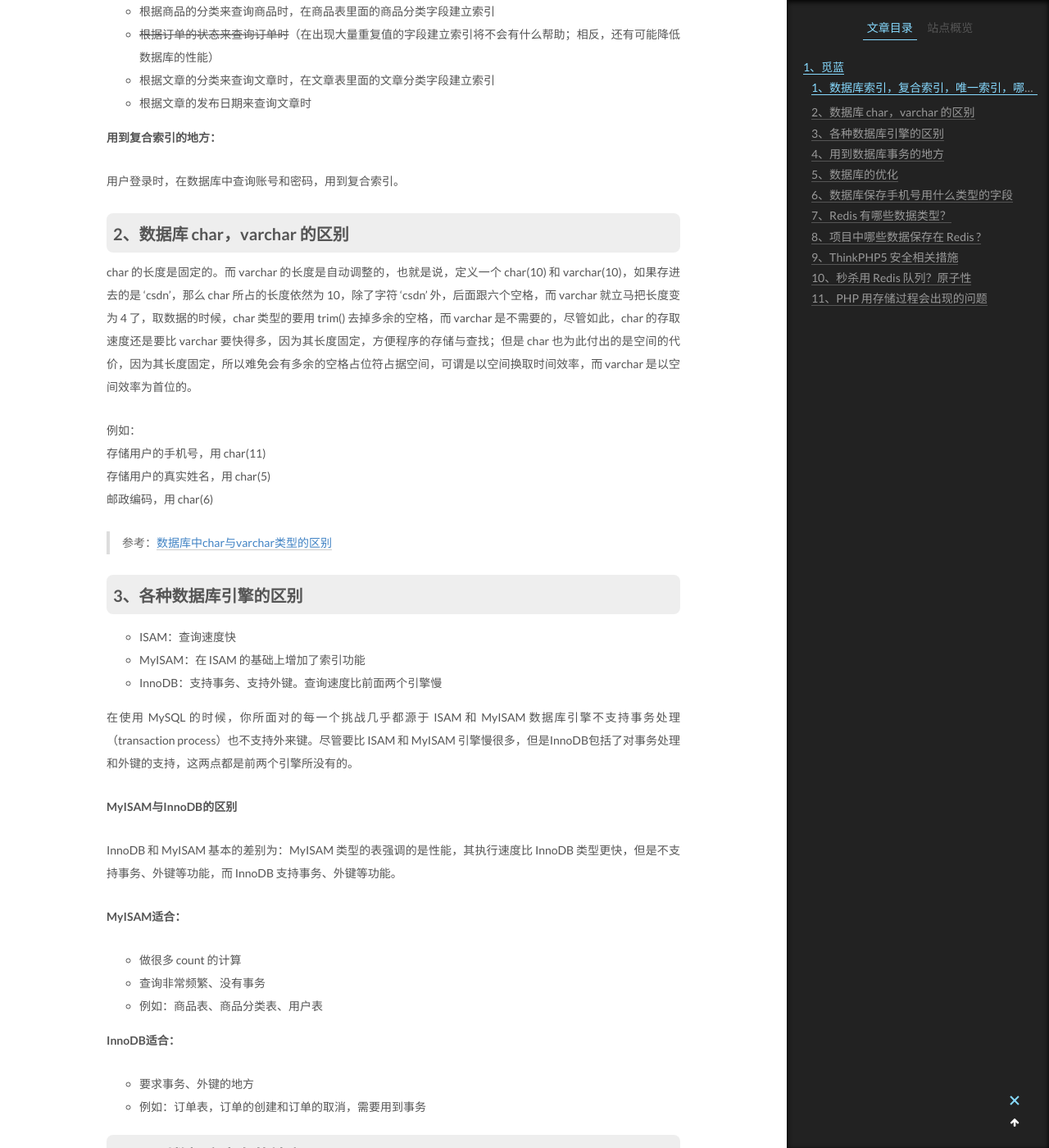
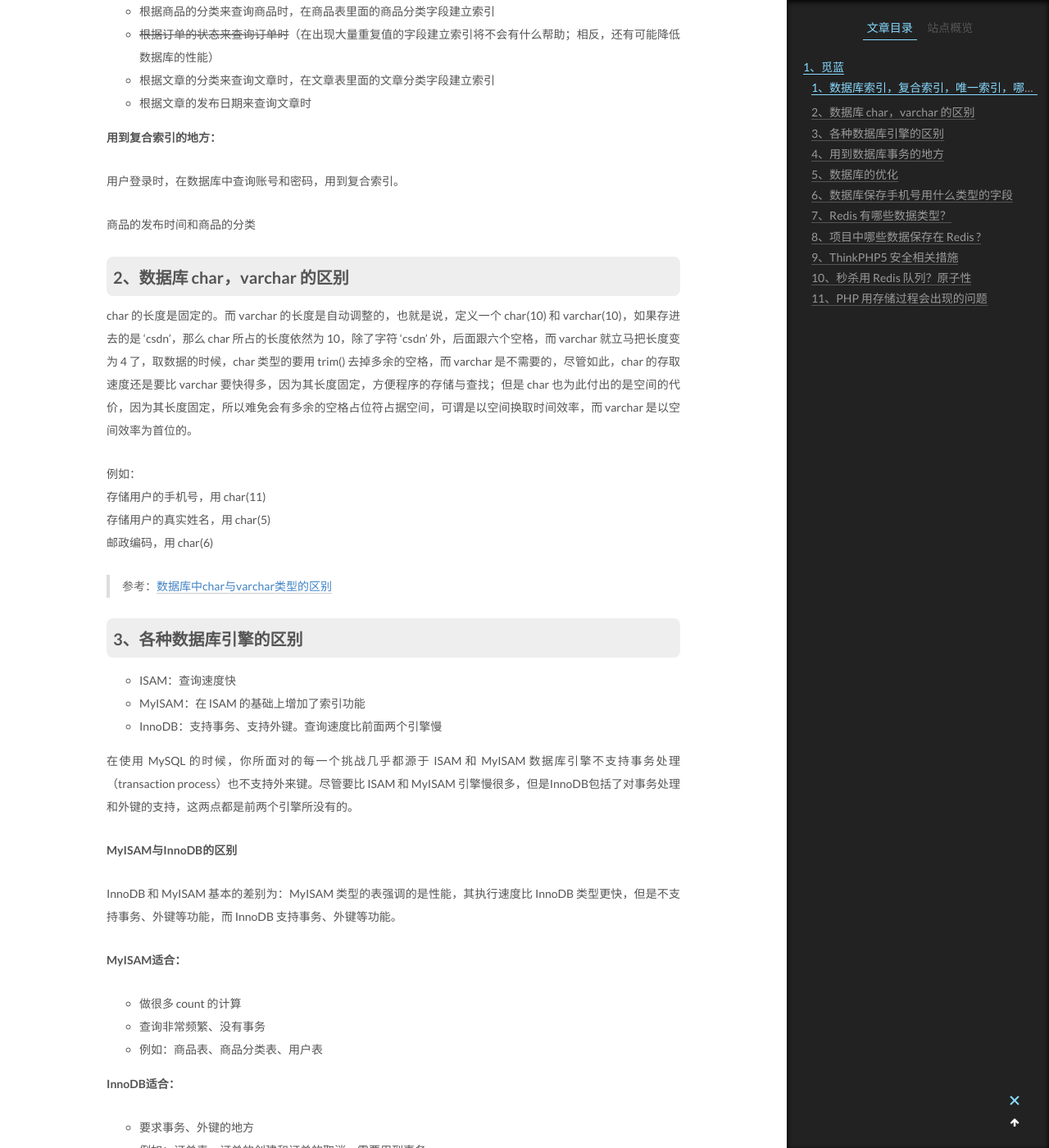
Before and after one commit to nnngu/LearningNotes, a Jekyll site: the page built from _posts/2018-06-05-PHP 面试题收集.md, in a window 1280 px wide and 1400 px high, scrolled down 1294 px. Shown: the whole window at 82% size. Built offline with Jekyll 4.4.1, drawn with Linux system fonts in a browser that asks for light colours.

Commit message:
修改文件: _posts/2018-06-05-PHP 面试题收集.md

```diff
--- a/_posts/2018-06-05-PHP 面试题收集.md
+++ b/_posts/2018-06-05-PHP 面试题收集.md
@@ -47,6 +47,8 @@ Unique Index 就是额外添加的唯一性约束。该约束严格的保证索
 **用到复合索引的地方：**
 
 用户登录时，在数据库中查询账号和密码，用到复合索引。
+
+商品的发布时间和商品的分类
 
 ### 2、数据库 char，varchar 的区别
 
```
